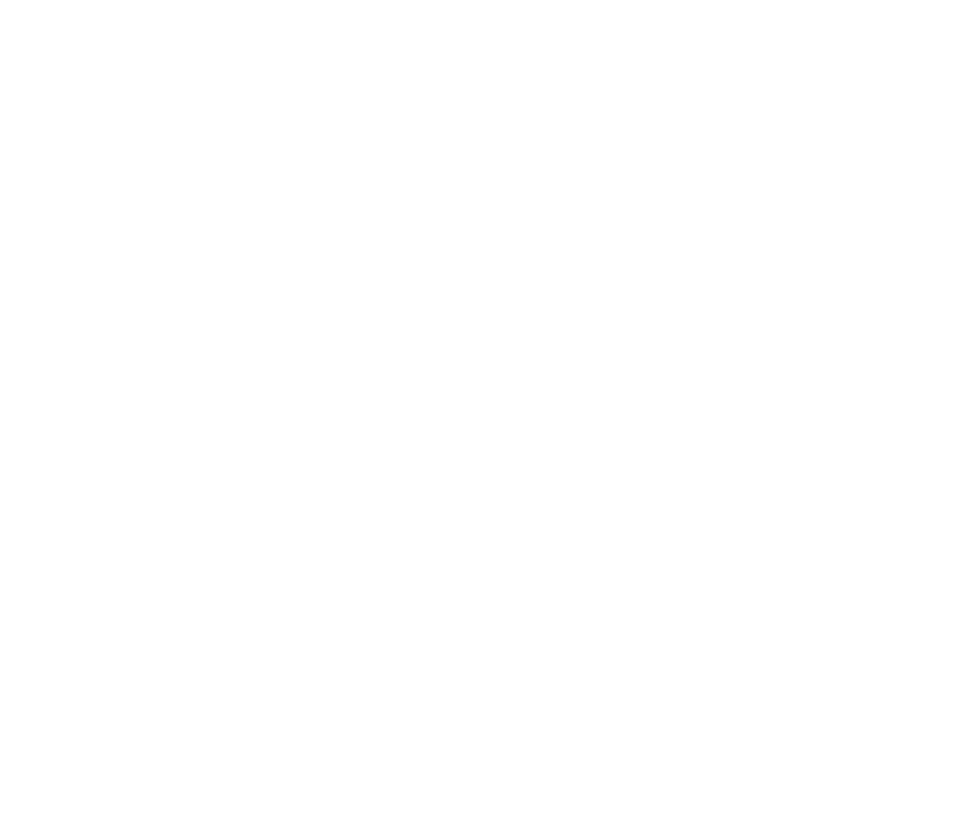
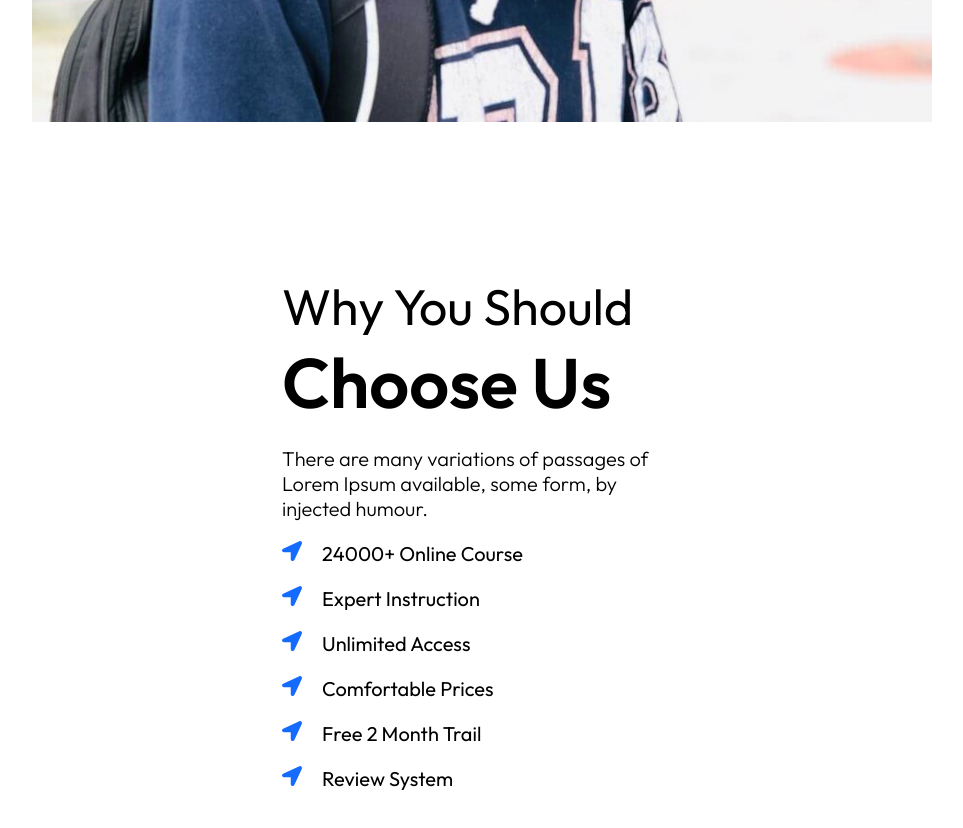
Before and after one commit to mdsajalali/pro-skill, a React (Vite) app: page / in a window 1280 px wide. Shown: the part 2520-3348 px from the top of the page, without its empty margins (158-1121 px from the left). Before the commit the page ends 1776 px from the top, so only its background shows below. Built offline with nearby package versions, Linux system fonts and the light colour scheme.

Commit message:
about section added

```diff
--- /dev/null
+++ b/src/components/About/About.css
@@ -0,0 +1,104 @@
+.about {
+  display: grid;
+  grid-template-columns: auto auto auto auto auto auto;
+  margin: 10rem 0;
+}
+
+.about-title {
+  margin-top: 15rem;
+  position: relative;
+}
+
+.about-title h1 {
+  font-size: 5rem;
+  font-weight: 400;
+}
+
+.about-title h2 {
+  font-size: 7rem;
+  font-weight: 600;
+}
+
+.about-title h2:after {
+  position: absolute;
+  content: "";
+  height: 2px;
+  background-color: #475677;
+  width: 100px;
+  margin-left: 15px;
+  top: 55%;
+  left: 65%;
+}
+
+.about-title p {
+  margin: 2rem 0;
+  max-width: 400px;
+  font-size: 2rem;
+  font-weight: 300;
+}
+
+.about-img img {
+  max-width: 90rem;
+}
+
+.about-cate {
+  display: flex;
+  gap: 20px;
+  margin: 2rem 0;
+  font-size: 2rem;
+}
+
+.about-cate span {
+  color: #166bff;
+}
+
+@media screen and (max-width: 1750px) {
+  .about-title h2:after {
+    top: 60%;
+    left: 70%;
+  }
+}
+
+@media screen and (max-width: 1600px) {
+  .about {
+    grid-template-columns: auto auto;
+  }
+}
+@media screen and (max-width: 1375px) {
+  .about {
+    grid-template-columns: auto;
+    place-items: center;
+  }
+
+  .about-title h2:after {
+    display: none;
+  }
+}
+
+@media screen and (max-width: 975px) {
+  .about-img img {
+    max-width: 50rem;
+  }
+}
+@media screen and (max-width: 520px) {
+  .about-img img {
+    max-width: 30rem;
+  }
+
+  .review-cate,
+  .review-cate {
+    margin: 1rem;
+  }
+
+  .about-title h1 {
+    font-size: 3rem;
+  }
+
+  .about-title h2 {
+    font-size: 4rem;
+  }
+
+  .about-title {
+    margin-top: 5rem;
+  }
+}
--- /dev/null
+++ b/src/components/About/About.jsx
@@ -0,0 +1,68 @@
+import React from "react";
+import "./About.css";
+import AboutImg from "../../assets/images/about.jpg";
+import { FaLocationArrow } from "react-icons/fa";
+
+const About = () => {
+  return (
+    <section>
+      <div className="about">
+        <div className="about-img">
+          <img src={AboutImg} alt="" />
+        </div>
+        <div>
+          <div className="about-title">
+            <h1>Why You Should</h1>
+            <h2>Choose Us</h2>
+            <span></span>
+            <p>
+              There are many variations of passages of Lorem Ipsum available,
+              some form, by injected humour.
+            </p>
+          </div>
+
+          <div className="review-cate">
+            <div className="about-cate">
+              <span>
+                <FaLocationArrow />
+              </span>
+              <div>24000+ Online Course</div>
+            </div>
+            <div className="about-cate">
+              <span>
+                <FaLocationArrow />
+              </span>
+              <div>Expert Instruction</div>
+            </div>
+            <div className="about-cate">
+              <span>
+                <FaLocationArrow />
+              </span>
+              <div>Unlimited Access</div>
+            </div>
+            <div className="about-cate">
+              <span>
+                <FaLocationArrow />
+              </span>
+              <div>Comfortable Prices</div>
+            </div>
+            <div className="about-cate">
+              <span>
+                <FaLocationArrow />
+              </span>
+              <div>Free 2 Month Trail</div>
+            </div>
+            <div className="about-cate">
+              <span>
+                <FaLocationArrow />
+              </span>
+              <div>Review System</div>
+            </div>
+          </div>
+        </div>
+      </div>
+    </section>
+  );
+};
+
+export default About;
--- a/src/components/Course/Course.css
+++ b/src/components/Course/Course.css
@@ -38,6 +38,8 @@
   width: 60px;
   margin-bottom: 2rem;
 }
+
+
 
 .course-box p {
   font-size: 1.7rem;
--- a/src/components/Home/Home.jsx
+++ b/src/components/Home/Home.jsx
@@ -1,18 +1,20 @@
-import React from 'react'
-import Navbar from '../Navbar/Navbar'
-import Hero from '../Hero/Hero'
-import Course from '../Course/Course'
-import ReCourse from '../ReCourse/ReCourse'
+import React from "react";
+import Navbar from "../Navbar/Navbar";
+import Hero from "../Hero/Hero";
+import Course from "../Course/Course";
+import ReCourse from "../ReCourse/ReCourse";
+import About from "../About/About";
 
 const Home = () => {
   return (
     <div>
-        <Navbar />
-        <Hero />
-        <Course />
-        <ReCourse />
+      <Navbar />
+      <Hero />
+      <Course />
+      <ReCourse />
+      <About />
     </div>
-  )
-}
+  );
+};
 
-export default Home
+export default Home;
```
Also changed, not shown: src/assets/images/about.jpg (added), src/components/ReCourse/ReCourse.css (indentation only).
